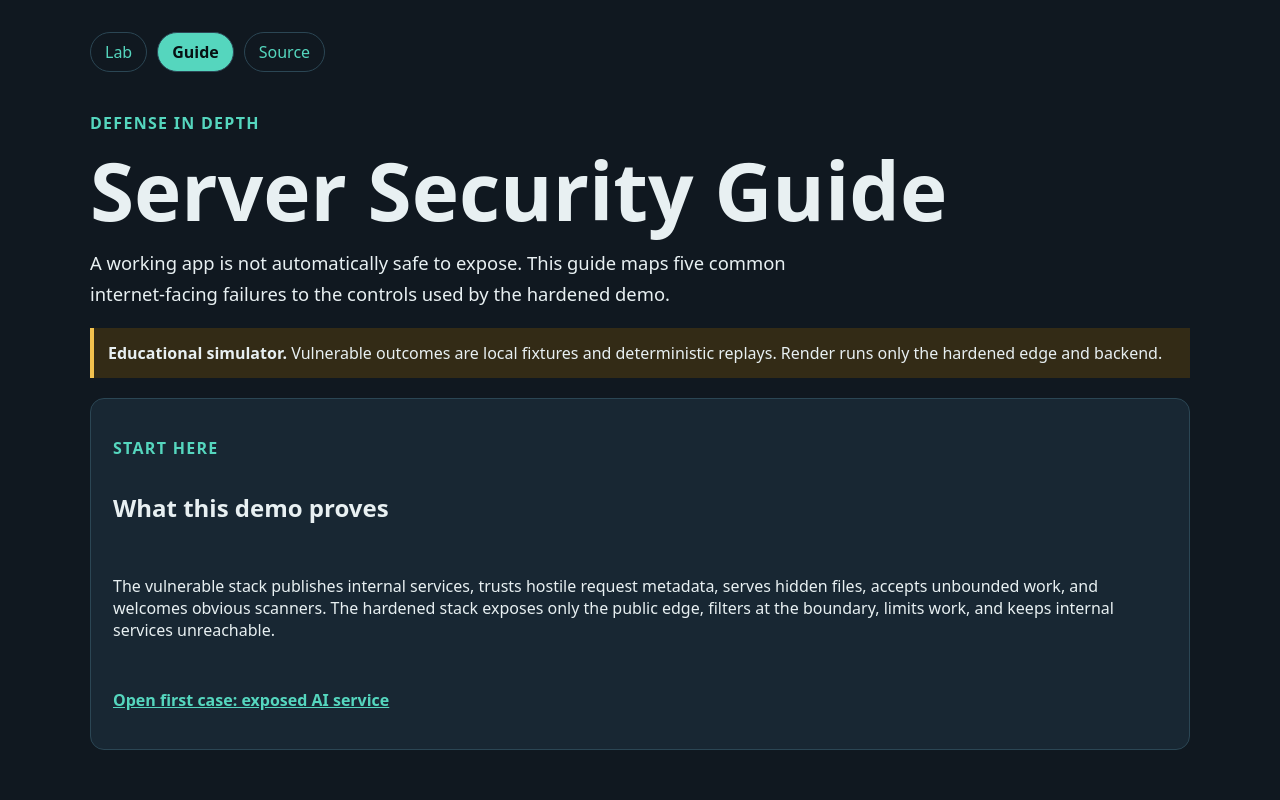
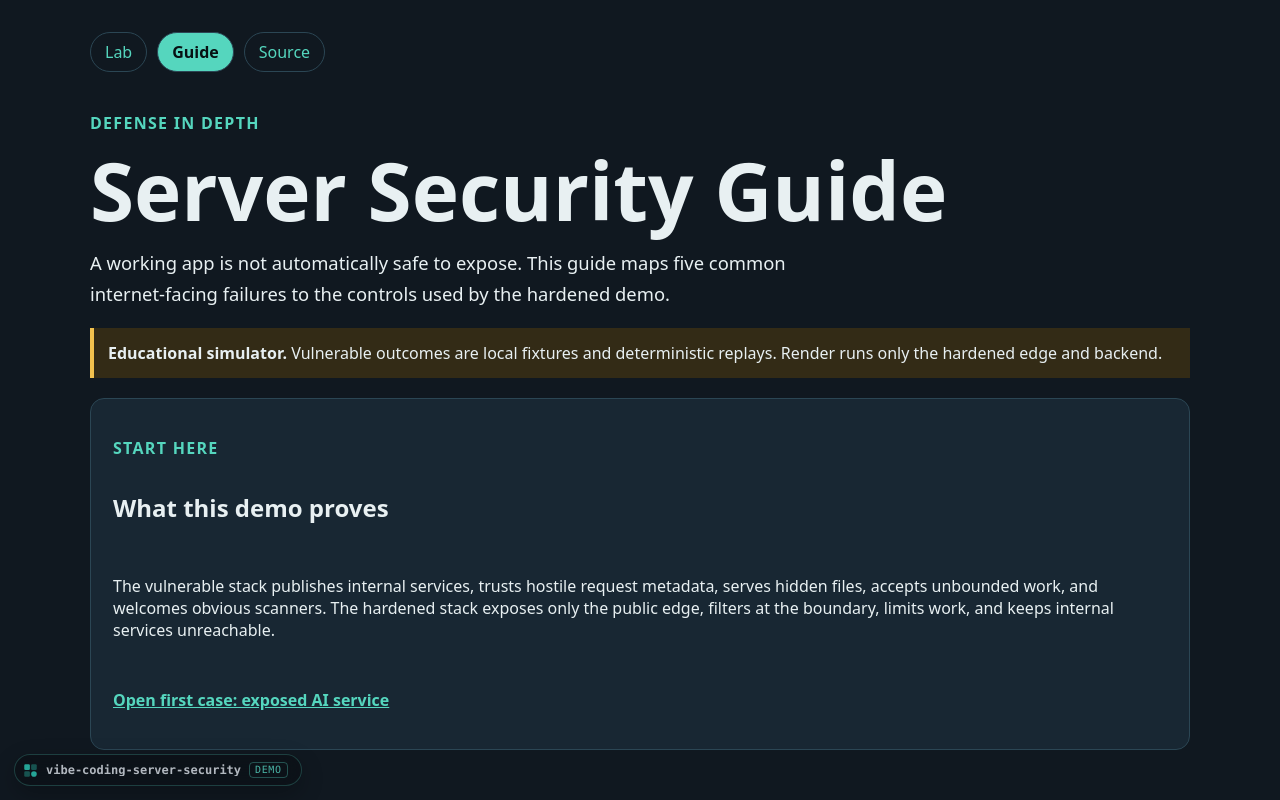
Before and after one commit to anhquanbd2021/vibe-coding-server-security, a website: page public/guide.html in a window 1280 px wide. Shown: the top 800 px of the page. Drawn offline with Linux system fonts and the light colour scheme.

Commit message:
Add Article Playbook demo pill
Floating pb-shell brand pill (scoped CSS, no app-style changes) linking
to this repo — stamped by _tools/theme_demos.py.

Generated with [Devin](https://devin.ai)

Co-Authored-By: Devin <158243242+devin-ai-integration[bot]@users.noreply.github.com>

```diff
--- a/public/guide.html
+++ b/public/guide.html
@@ -1,6 +1,6 @@
 <!doctype html>
 <html lang="en">
-<head><meta charset="utf-8"><meta name="viewport" content="width=device-width, initial-scale=1"><meta name="description" content="Guide to the hardened server security demo."><title>Server Security Guide</title><link rel="stylesheet" href="/styles.css"></head>
+<head><meta charset="utf-8"><meta name="viewport" content="width=device-width, initial-scale=1"><meta name="description" content="Guide to the hardened server security demo."><title>Server Security Guide</title><link rel="stylesheet" href="/styles.css"><!-- pb-shell --><link rel="stylesheet" href="./pb-shell.css"><!-- pb-shell --></head>
 <body><main>
 <nav aria-label="Primary"><a href="/">Lab</a><a aria-current="page" href="/guide.html">Guide</a><a href="https://github.com/anhquanbd2021/vibe-coding-server-security">Source</a></nav>
 <header><p class="eyebrow">Defense in depth</p><h1>Server Security Guide</h1><p class="lede">A working app is not automatically safe to expose. This guide maps five common internet-facing failures to the controls used by the hardened demo.</p><p class="warning"><strong>Educational simulator.</strong> Vulnerable outcomes are local fixtures and deterministic replays. Render runs only the hardened edge and backend.</p></header>
@@ -20,4 +20,4 @@ npm run check
 # Optional hardened containers
 docker compose -f compose/compose.hardened.yaml up</pre><p>Local tests start vulnerable fixtures only to demonstrate the failure. Production starts <code>app/server.js</code>, which creates hardened backend and edge servers only.</p></section>
 <section class="guide-section panel"><p class="eyebrow">Limits</p><h2>What this demo does not claim</h2><ul><li>Local counters do not replace a distributed rate limiter.</li><li>User-agent filtering does not replace authentication, authorization, or a full WAF.</li><li>Fake fixtures contain no credentials and no real model pull.</li><li>Render free instances can sleep; cold starts can delay first request.</li></ul><p><a class="try" href="/">Return to Lab</a></p></section>
-</main></body></html>
+</main><!-- pb-shell --><a class="pb-shell" href="https://github.com/anhquanbd2021/vibe-coding-server-security" title="vibe-coding-server-security — an Article Playbook demo (view source)"><svg width="15" height="15" viewBox="0 0 24 24" fill="none" aria-hidden="true"><rect x="2" y="2" width="9" height="9" rx="2" fill="#2dd4bf"/><rect x="13" y="2" width="9" height="9" rx="2" fill="#2dd4bf" opacity=".45"/><rect x="2" y="13" width="9" height="9" rx="2" fill="#2dd4bf" opacity=".45"/><rect x="13" y="13" width="9" height="9" rx="4.5" fill="#2dd4bf"/></svg><b>vibe-coding-server-security</b><i>DEMO</i></a><!-- pb-shell --></body></html>
--- /dev/null
+++ b/public/pb-shell.css
@@ -0,0 +1,10 @@
+/* pb-shell — Article Playbook brand pill. Scoped: only .pb-shell* selectors. */
+.pb-shell{position:fixed;left:14px;bottom:calc(14px + env(safe-area-inset-bottom));z-index:2147483000;display:flex;align-items:center;gap:8px;padding:7px 13px 7px 8px;border-radius:999px;background:rgba(11,15,20,.82);backdrop-filter:blur(10px);-webkit-backdrop-filter:blur(10px);border:1px solid rgba(94,234,212,.28);box-shadow:0 8px 24px rgba(0,0,0,.35);font:500 12px/1 "JetBrains Mono",ui-monospace,Consolas,monospace;color:#e8eef5;text-decoration:none;opacity:.75;transition:opacity .18s,transform .18s,border-color .18s}
+.pb-shell:hover{opacity:1;transform:translateY(-2px);border-color:rgba(94,234,212,.6);color:#fff}
+.pb-shell:focus-visible{outline:2px solid #5eead4;outline-offset:2px;opacity:1}
+.pb-shell svg{flex:none}
+.pb-shell b{font-weight:600;max-width:min(52vw,300px);white-space:nowrap;overflow:hidden;text-overflow:ellipsis}
+.pb-shell i{font-style:normal;color:#5eead4;font-size:10px;border:1px solid rgba(94,234,212,.4);border-radius:4px;padding:2px 5px;letter-spacing:.06em}
+@media print{.pb-shell{display:none}}
+@media(prefers-reduced-motion:reduce){.pb-shell{transition:none}}
+@media(max-width:480px){.pb-shell b{display:none}}
```
Also changed, not shown: public/index.html (+2 -2 lines).
